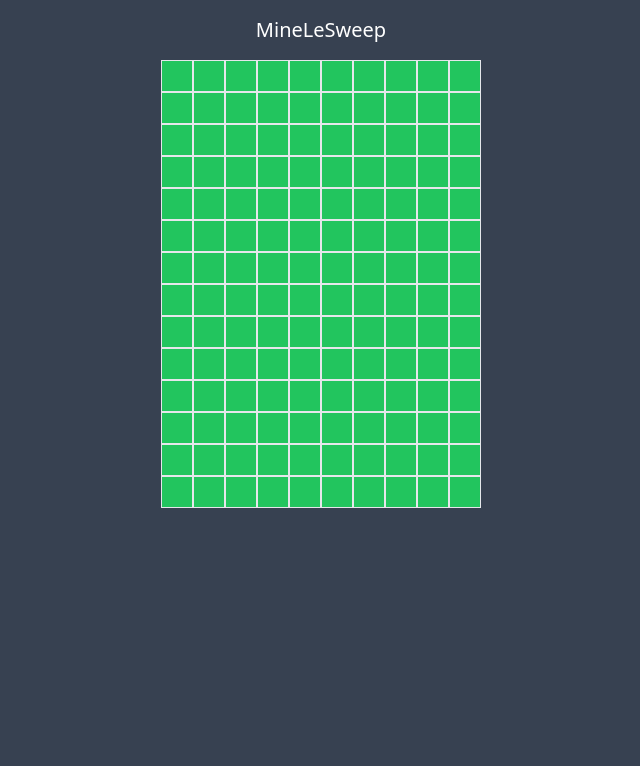
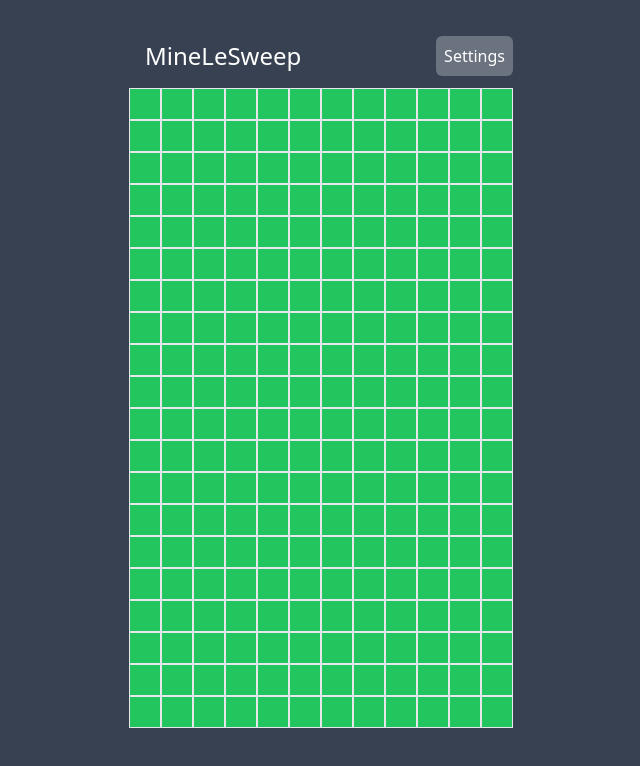
Before and after one commit to gavinbrown025/mine-sweeper, a Vue app: page / in a window 1280 px wide. Shown: the top 766 px of the page, without its empty margins (319-959 px from the left). Built offline with nearby package versions, Linux system fonts and the light colour scheme.

Commit message:
change grid setup and save with useStorage Vueuse

```diff
--- a/package.json
+++ b/package.json
@@ -9,6 +9,7 @@
     "preview": "vite preview"
   },
   "dependencies": {
+    "@vueuse/core": "^10.9.0",
     "vue": "^3.4.19"
   },
   "devDependencies": {
--- a/src/App.vue
+++ b/src/App.vue
@@ -3,7 +3,7 @@ import HomeView from './components/HomeView.vue'
 </script>
 
 <template>
-	<main class="bg-gray-700">
+	<main class="grid place-items-center p-6 bg-gray-700">
 		<HomeView />
 	</main>
 </template>
--- a/src/components/HomeView.vue
+++ b/src/components/HomeView.vue
@@ -1,23 +1,70 @@
 <script setup>
-import { onMounted } from 'vue'
-import { initialGrid, setBombLocations, gridWidth, gridHeight } from '@/utils/useCreateGrid'
+import { onMounted, ref } from 'vue'
+import { useStorage, onClickOutside } from '@vueuse/core'
+import {
+  initializeGrid,
+  bombCount,
+  gridWidth,
+  gridHeight,
+} from '@/utils/useCreateGrid'
 
 import GridContainer from './GridContainer.vue'
+
+const showDropdown = ref(false)
+const target = ref(null)
+onClickOutside(target, () => showDropdown.value = false)
+
+const grid = useStorage('grid-layout', { width: 12, height: 20, bombs: 20 })
 onMounted(() => {
-	gridWidth.value = 10
-	gridHeight.value = 14
-  initialGrid()
+  gridWidth.value = grid.value.width
+  gridHeight.value = grid.value.height
+  bombCount.value = grid.value.bombs
+  initializeGrid()
 })
-
-const setstuff = () => {
-	gridWidth.value = 12
-	gridHeight.value = 18
+const setNewGrid = () => {
+  showDropdown.value = false
+  gridWidth.value = grid.value.width
+  gridHeight.value = grid.value.height
+  bombCount.value = grid.value.bombs
 }
 </script>
 
 <template>
-	<div class="grid place-items-center">
-		<h2 class="text-white p-4 text-xl" @click="setstuff">MineLeSweep</h2>
-		<GridContainer />
-	</div>
+  <div class="grid place-items-center">
+    <div class="w-full flex justify-between">
+      <h2 class="text-white p-4 text-2xl">MineLeSweep</h2>
+      <div class="flex items-center">
+        <div ref="target" class="relative text-white">
+          <button
+            @click="showDropdown = !showDropdown"
+            class="bg-gray-500 p-2 rounded-md"
+          >
+            Settings
+          </button>
+          <form
+            v-if="showDropdown"
+            class="text-sm absolute right-0 top-full z-50 flex flex-col gap-2 w-min p-4 pb-6 rounded-md bg-gray-600"
+            @submit.prevent="setNewGrid"
+          >
+            <label for="">Width</label>
+            <input type="number" v-model="grid.width" />
+            <label for="">Height</label>
+            <input type="number" v-model="grid.height" />
+            <label for="">Bombs</label>
+            <input type="number" v-model="grid.bombs" />
+            <button type="submit" class="w-min p-2 bg-gray-500 rounded-md mt-1">
+              Apply
+            </button>
+          </form>
+        </div>
+      </div>
+    </div>
+    <GridContainer />
+  </div>
 </template>
+
+<style scoped>
+input {
+  @apply text-gray-800 p-1 rounded-md;
+}
+</style>
--- a/src/utils/useCreateGrid.js
+++ b/src/utils/useCreateGrid.js
@@ -1,16 +1,26 @@
-import { ref, computed, onMounted } from 'vue'
+import { ref, computed, watch } from 'vue'
 
 export const gridWidth = ref()
 export const gridHeight = ref()
 export const gridSize = computed(() => gridWidth.value * gridHeight.value)
 
-export const bombCount = ref(16)
+export const bombCount = ref()
 export const bombLocations = ref()
 export const gridSet = ref([])
 
 export const startedGame = ref(false)
 
-export const initialGrid = () => {
+watch(
+  () => [gridSize.value, bombCount.value],
+  () => resetGame()
+)
+
+const resetGame = () => {
+  startedGame.value = false
+  initializeGrid()
+}
+
+export const initializeGrid = () => {
   gridSet.value = new Array(gridSize.value).fill({})
 }
 
@@ -47,19 +57,17 @@ export const getSurroundings = (i) => {
   ].filter((i) => i)
 }
 
-const getCount = (surroundings) =>
+export const getCount = (surroundings) =>
   surroundings.reduce((total, i) => {
     if (bombLocations.value.includes(i)) return total + 1
     return total
   }, 0)
 
 export const setBombLocations = (startPoint) => {
-
-  const set = uniqueRandomNumbers(
-    gridSize.value - 1,
-    bombCount.value,
-    [startPoint, ...getSurroundings(startPoint)]
-  )
+  const set = uniqueRandomNumbers(gridSize.value - 1, bombCount.value, [
+    startPoint,
+    ...getSurroundings(startPoint),
+  ])
   bombLocations.value = set
 
   gridSet.value = gridSet.value.map((_, i) => {
```
Also changed, not shown: 1 other file (tests, documents, lock files or other folders).
